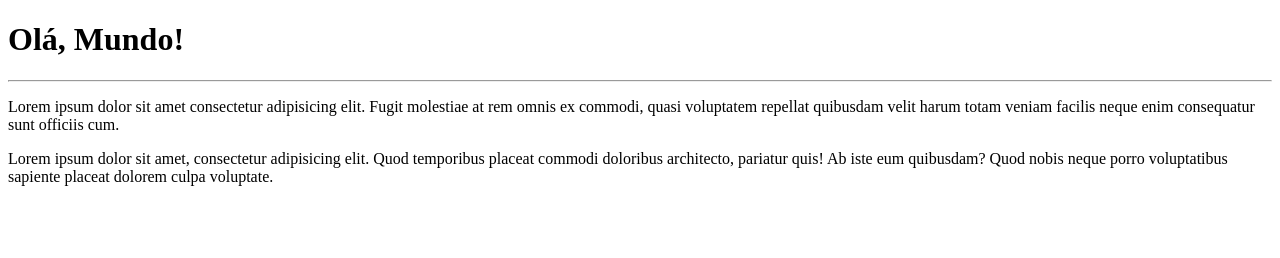
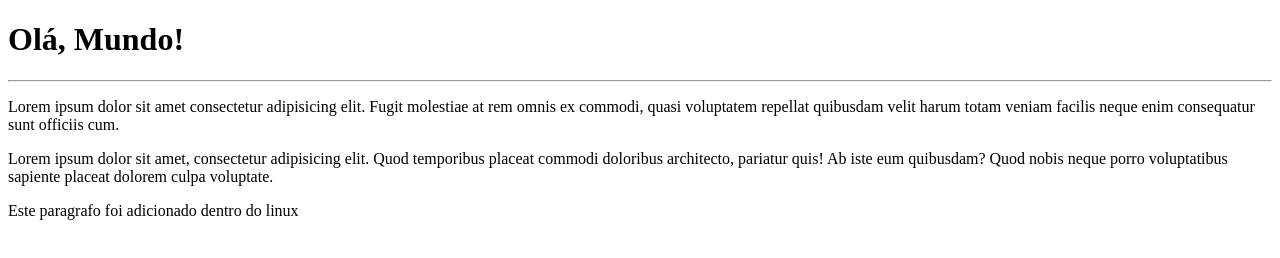
Before and after one commit to RomuloFerreiraFreire/OlaMundo, a plain HTML site: page siteOlaMundo/index.html in a window 1280 px wide. Drawn offline with Linux system fonts and the light colour scheme.

Commit message:
index.html paragrafo add
Adicionado um paragrafo no arquivo index.html no linux no dia 15/02/2022 as 18:10

```diff
--- a/siteOlaMundo/index.html
+++ b/siteOlaMundo/index.html
@@ -11,5 +11,6 @@
     <hr>
     <p>Lorem ipsum dolor sit amet consectetur adipisicing elit. Fugit molestiae at rem omnis ex commodi, quasi voluptatem repellat quibusdam velit harum totam veniam facilis neque enim consequatur sunt officiis cum.</p>
     <p>Lorem ipsum dolor sit amet, consectetur adipisicing elit. Quod temporibus placeat commodi doloribus architecto, pariatur quis! Ab iste eum quibusdam? Quod nobis neque porro voluptatibus sapiente placeat dolorem culpa voluptate.</p>
+    <p>Este paragrafo foi adicionado dentro do linux</p>
 </body>
 </html>
```
